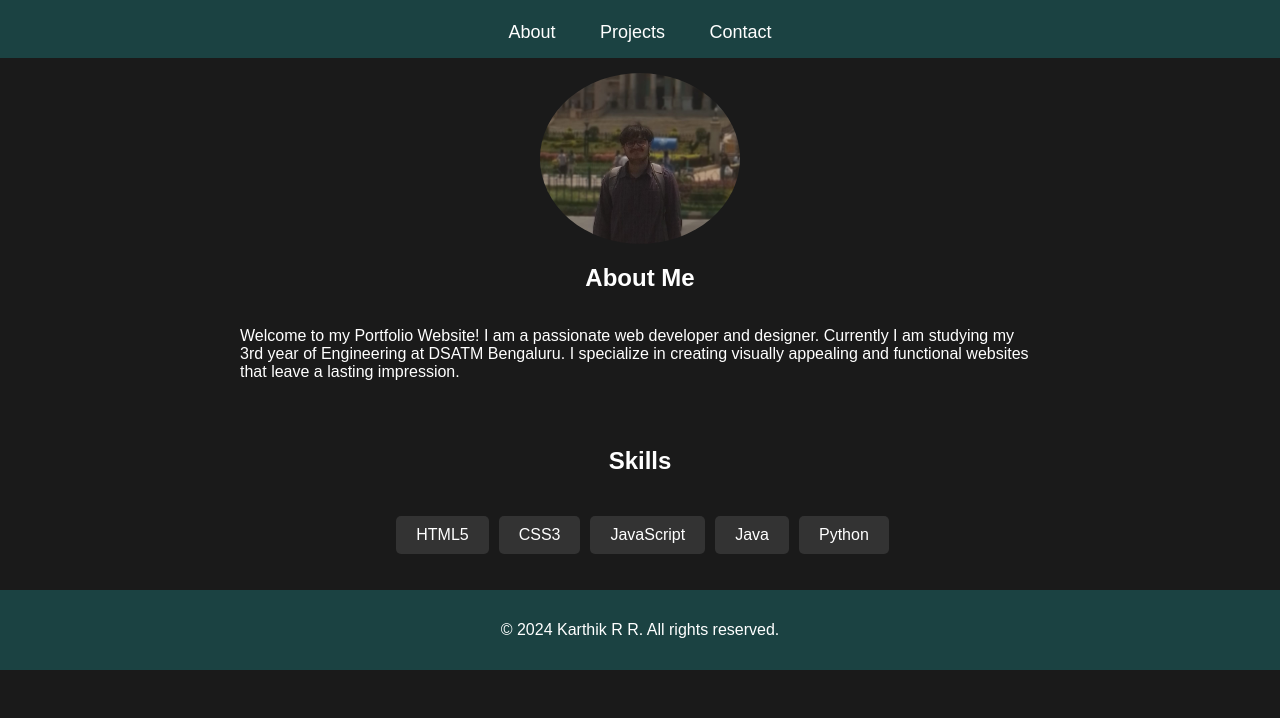
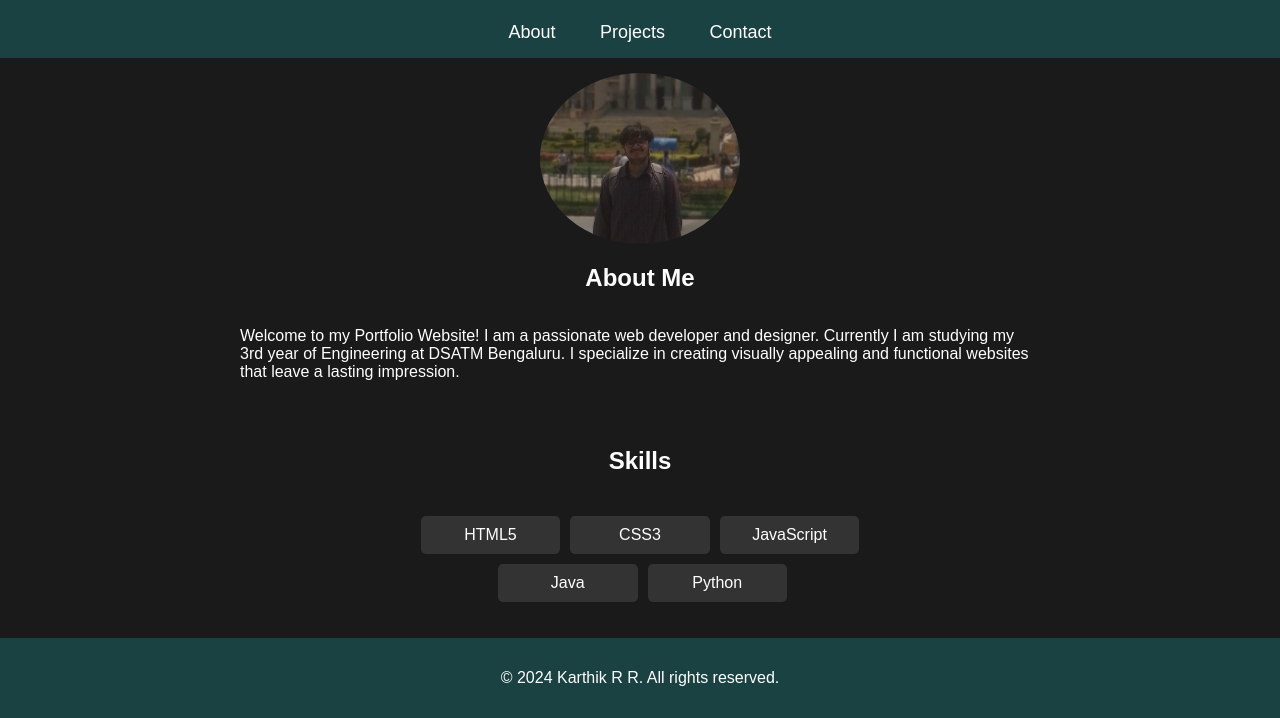
Before and after one commit to Karthik-R-R/portfolio-website, a plain HTML site: page index.html in a window 1280 px wide. Shown: the part 173-891 px from the top of the page. Before the commit the page ends 843 px from the top, so only its background shows below. Drawn offline with Linux system fonts and the light colour scheme.

Commit message:
Update index.css

```diff
--- a/index.css
+++ b/index.css
@@ -66,8 +66,8 @@ nav ul li a:hover {
     margin: 5px;
     border-radius: 5px;
     text-align: center;
-    /* flex: 1 0 45%;
-    max-width: 45%;  */
+    flex: 1 0 20%;
+    max-width: 20%;
 }
 
 .skills li:last-child {
```
